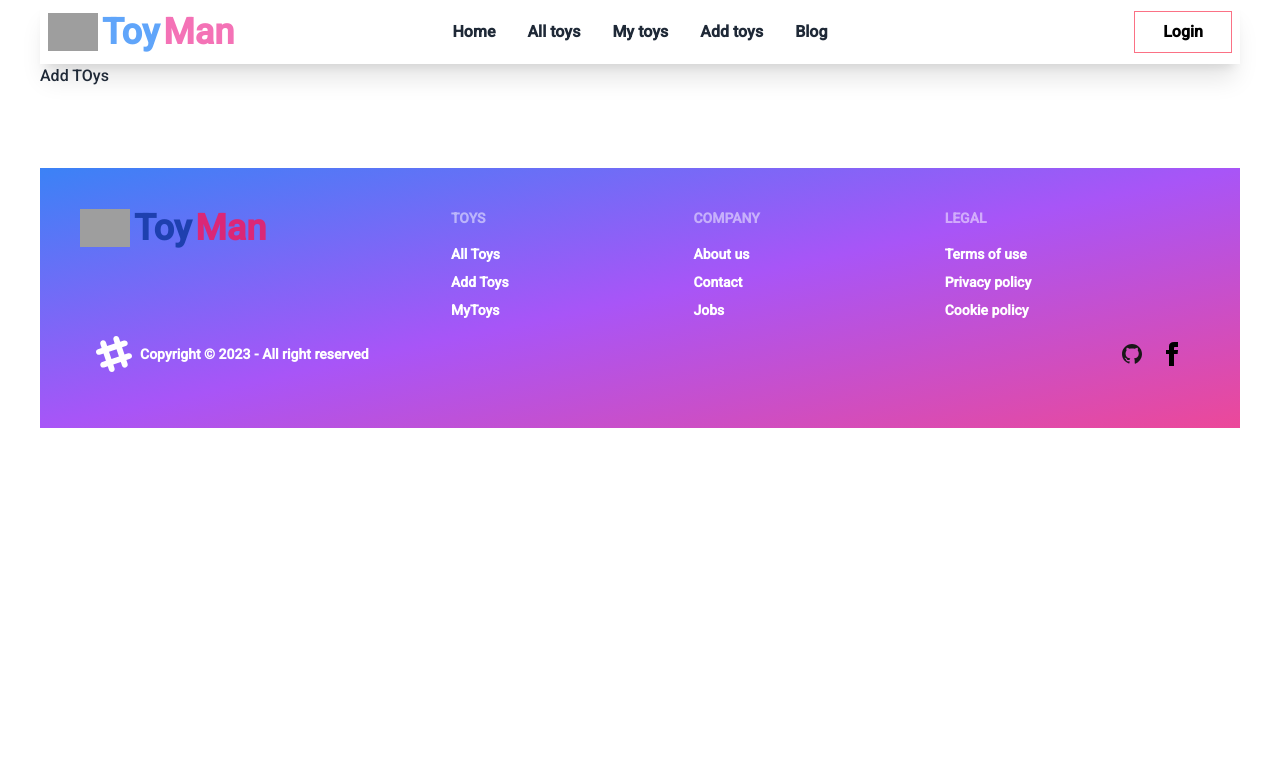
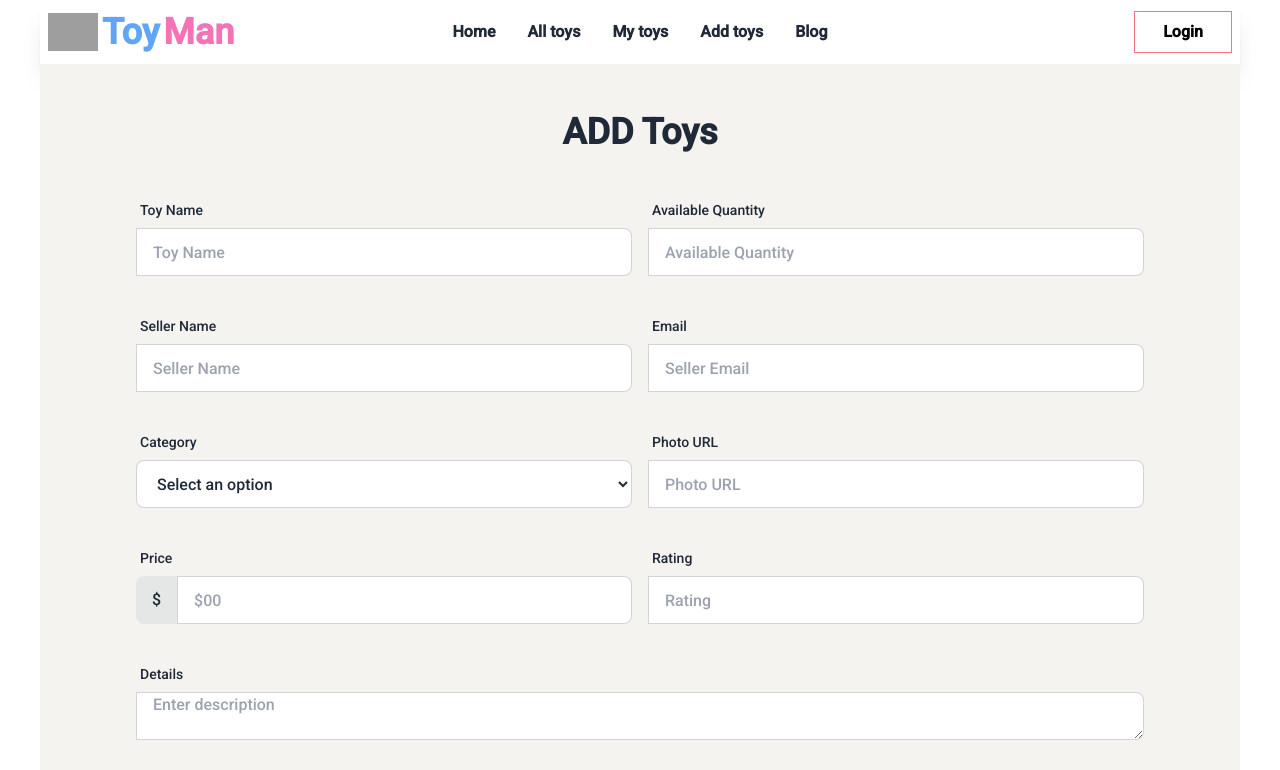
Before and after one commit to jakariachynabil10/ToyMan-Client, a React (Vite) app: page /addToys in a window 1280 px wide. Shown: the top 770 px of the page. Built offline with nearby package versions, Linux system fonts and the light colour scheme; no server answers; grey boxes are pictures that could not be loaded.

Commit message:
add toys is done and also insert in data base

```diff
--- a/package.json
+++ b/package.json
@@ -18,7 +18,8 @@
     "react-dom": "^18.2.0",
     "react-router-dom": "^6.11.1",
     "react-tabs": "^6.0.1",
-    "sort-by": "^1.2.0"
+    "sort-by": "^1.2.0",
+    "sweetalert2": "^11.7.5"
   },
   "devDependencies": {
     "@types/react": "^18.0.28",
--- a/src/AddToys/AddToys.jsx
+++ b/src/AddToys/AddToys.jsx
@@ -1,11 +1,216 @@
-import React from 'react';
+import React, { useContext } from "react";
+import { AuthContext } from "../AuthProvider/AuthProvider";
+import Swal from "sweetalert2";
 
 const AddToys = () => {
-    return (
-        <div>
-            <h1>Add TOys</h1>
+  const { user } = useContext(AuthContext);
+
+  const handleAddToy = (e) => {
+    e.preventDefault();
+
+    const form = e.target;
+    const name = form.name.value;
+    const SellerName = form.sellerName.value;
+    const email = form.SellerEmail.value;
+    const quantity = form.quantity.value;
+    const category = form.category.value;
+    const photo = form.photo.value;
+    const price = form.price.value;
+    const rating = form.rating.value;
+    const details = form.details.value;
+
+    const newToys = {
+      name,
+      available_quantity: quantity,
+      seller: SellerName,
+      email,
+      sub_category: category,
+      details,
+      photo,
+      price,
+    };
+    console.log(newToys);
+
+    const url = "http://localhost:4300/addToy";
+    fetch(url, {
+      method: "POST",
+      headers: {
+        "content-type": "application/json",
+      },
+      body: JSON.stringify(newToys),
+    })
+      .then((res) => res.json())
+      .then((data) => {
+        console.log(data);
+        if (data.insertedId) {
+          Swal.fire({
+            title: "Success!",
+            text: "Toy Added Successfully",
+            icon: "success",
+            confirmButtonText: "Cool",
+          });
+          form.reset();
+        }
+      });
+  };
+
+  return (
+    <>
+      <div className="bg-[#F4F3F0] py-2">
+        <h1 className="text-center font-bold text-4xl py-10">ADD Toys</h1>
+        <div className="px-24">
+          <form onSubmit={handleAddToy}>
+            <div className="lg:flex mb-8">
+              <div className="form-control lg:w-1/2">
+                <label className="label">
+                  <span className="label-text">Toy Name</span>
+                </label>
+                <label className="input-group">
+                  <input
+                    type="text"
+                    name="name"
+                    placeholder="Toy Name"
+                    className="input input-bordered w-full"
+                    required
+                  />
+                </label>
+              </div>
+              <div className="form-control lg:w-1/2 lg:ml-4">
+                <label className="label">
+                  <span className="label-text">Available Quantity</span>
+                </label>
+                <label className="input-group">
+                  <input
+                    type="number"
+                    name="quantity"
+                    placeholder="Available Quantity"
+                    className="input input-bordered w-full"
+                    required
+                  />
+                </label>
+              </div>
+            </div>
+
+            <div className="lg:flex mb-8">
+              <div className="form-control lg:w-1/2">
+                <label className="label">
+                  <span className="label-text">Seller Name</span>
+                </label>
+                <label className="input-group">
+                  <input
+                    type="text"
+                    name="sellerName"
+                    placeholder="Seller Name"
+                    defaultValue={user?.displayName}
+                    className="input input-bordered w-full"
+                    required
+                  />
+                </label>
+              </div>
+              <div className="form-control lg:w-1/2 lg:ml-4">
+                <label className="label">
+                  <span className="label-text">Email</span>
+                </label>
+                <label className="input-group">
+                  <input
+                    type="email"
+                    name="SellerEmail"
+                    placeholder="Seller Email"
+                    defaultValue={user?.email}
+                    className="input input-bordered w-full"
+                    required
+                  />
+                </label>
+              </div>
+            </div>
+
+            <div className="lg:flex mb-8">
+              <div className="form-control lg:w-1/2">
+                <label className="label">
+                  <span className="label-text">Category</span>
+                </label>
+                <select name="category" className="input input-bordered w-full">
+                  required
+                  <option value="">Select an option</option>
+                  <option>Marvel Toys</option>
+                  <option>Avengers Toys</option>
+                  <option>Star Wars Toys</option>
+                </select>
+              </div>
+              <div className="form-control lg:w-1/2 lg:ml-4">
+                <label className="label">
+                  <span className="label-text">Photo URL</span>
+                </label>
+                <label className="input-group">
+                  <input
+                    type="url"
+                    name="photo"
+                    placeholder="Photo URL"
+                    className="input input-bordered w-full"
+                    required
+                  />
+                </label>
+              </div>
+            </div>
+            <div className="lg:flex mb-8">
+              <div className="form-control lg:w-1/2">
+                <label className="label">
+                  <span className="label-text">Price</span>
+                </label>
+                <label className="input-group relative">
+                  <span className="input-group-addon">$</span>
+                  <input
+                    type="number"
+                    name="price"
+                    placeholder="$00"
+                    className="input input-bordered w-full"
+                    required
+                  />
+                </label>
+              </div>
+              <div className="form-control lg:w-1/2 lg:ml-4">
+                <label className="label">
+                  <span className="label-text">Rating</span>
+                </label>
+                <label className="input-group">
+                  <input
+                    type="number"
+                    name="rating"
+                    placeholder="Rating"
+                    className="input input-bordered w-full"
+                    min="0"
+                    max="5"
+                    required
+                  />
+                </label>
+              </div>
+            </div>
+
+            <div className="mb-8">
+              <div className="form-control w-full">
+                <label className="label">
+                  <span className="label-text">Details</span>
+                </label>
+                <label className="input-group">
+                  <textarea
+                    className="input input-bordered w-full"
+                    required
+                    name="details"
+                    placeholder="Enter description"
+                  ></textarea>
+                </label>
+              </div>
+            </div>
+            <input
+              type="submit"
+              value="Add Toy"
+              className="border w-full p-5 rounded-xl text-white text-center bg-slate-600 cursor-pointer"
+            />
+          </form>
         </div>
-    );
+      </div>
+    </>
+  );
 };
 
 export default AddToys;
--- a/src/Footer/Footer.jsx
+++ b/src/Footer/Footer.jsx
@@ -4,7 +4,7 @@ import { Link } from "react-router-dom";
 const Footer = () => {
   return (
     <>
-      <footer className=" p-10  mt-20 bg-gradient-to-br from-blue-500 via-purple-500 to-pink-500 text-white  font-semibold">
+      <footer className=" p-10  mt-20 bg-gray-200 text-black  font-semibold">
         <div className="footer">
           <div>
             <Link to="/" className="flex items-center gap-1 text-4xl font-bold">
@@ -38,7 +38,7 @@ const Footer = () => {
           </div>
         </div>
         <div className="footer items-center p-4  text-neutral-content">
-          <div className="items-center grid-flow-col">
+          <div className="items-center text-black grid-flow-col">
             <svg
               width="36"
               height="36"
--- a/src/Login/Login.jsx
+++ b/src/Login/Login.jsx
@@ -16,6 +16,7 @@ const Login = () => {
     .then(users => {
       const user = users.user
       console.log(user)
+      form.reset()
     })
     .catch(error => {
       const errorCode = error.code;
--- a/src/Register/Register.jsx
+++ b/src/Register/Register.jsx
@@ -19,6 +19,7 @@ const Register = () => {
         .then(users => {
             const user = users.user
             console.log(user)
+            form.reset()
             nameAndUrl(name, PhotoUrl)
             .then(()=>{
                 console.log('profile Updated')
--- a/src/ShopByCategory/ShopByCategory.jsx
+++ b/src/ShopByCategory/ShopByCategory.jsx
@@ -45,7 +45,7 @@ const ShopByCategory = () => {
                       <div className="card-actions justify-end">
                         <Link>
                           {" "}
-                          <button className="btn btn-primary">
+                          <button className="border px-6 py-2 rounded-xl text-white text-center bg-gradient-to-r from-purple-500 via-pink-500 to-red-500">
                             View Details{" "}
                           </button>
                         </Link>
@@ -74,7 +74,7 @@ const ShopByCategory = () => {
                       <div className="card-actions justify-end">
                         <Link>
                           {" "}
-                          <button className="btn btn-primary">
+                          <button className="border px-6 py-2 rounded-xl text-white text-center bg-gradient-to-r from-purple-500 via-pink-500 to-red-500">
                             View Details{" "}
                           </button>
                         </Link>
@@ -103,7 +103,7 @@ const ShopByCategory = () => {
                       <div className="card-actions justify-end">
                         <Link>
                           {" "}
-                          <button className="btn btn-primary">
+                          <button className="border px-6 py-2 rounded-xl text-white text-center bg-gradient-to-r from-purple-500 via-pink-500 to-red-500">
                             View Details{" "}
                           </button>
                         </Link>
```
Also changed, not shown: 1 other file (tests, documents, lock files or other folders).
